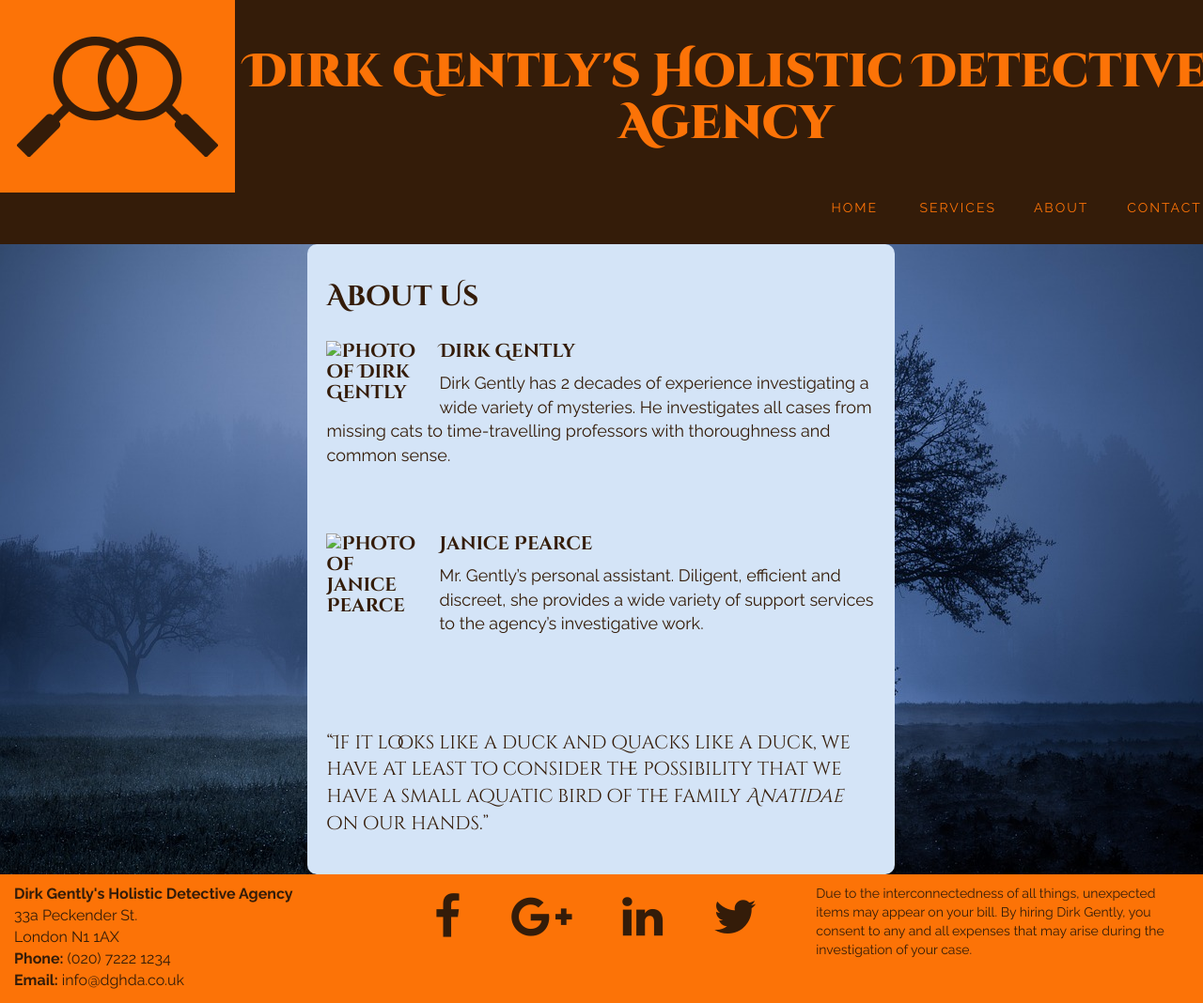
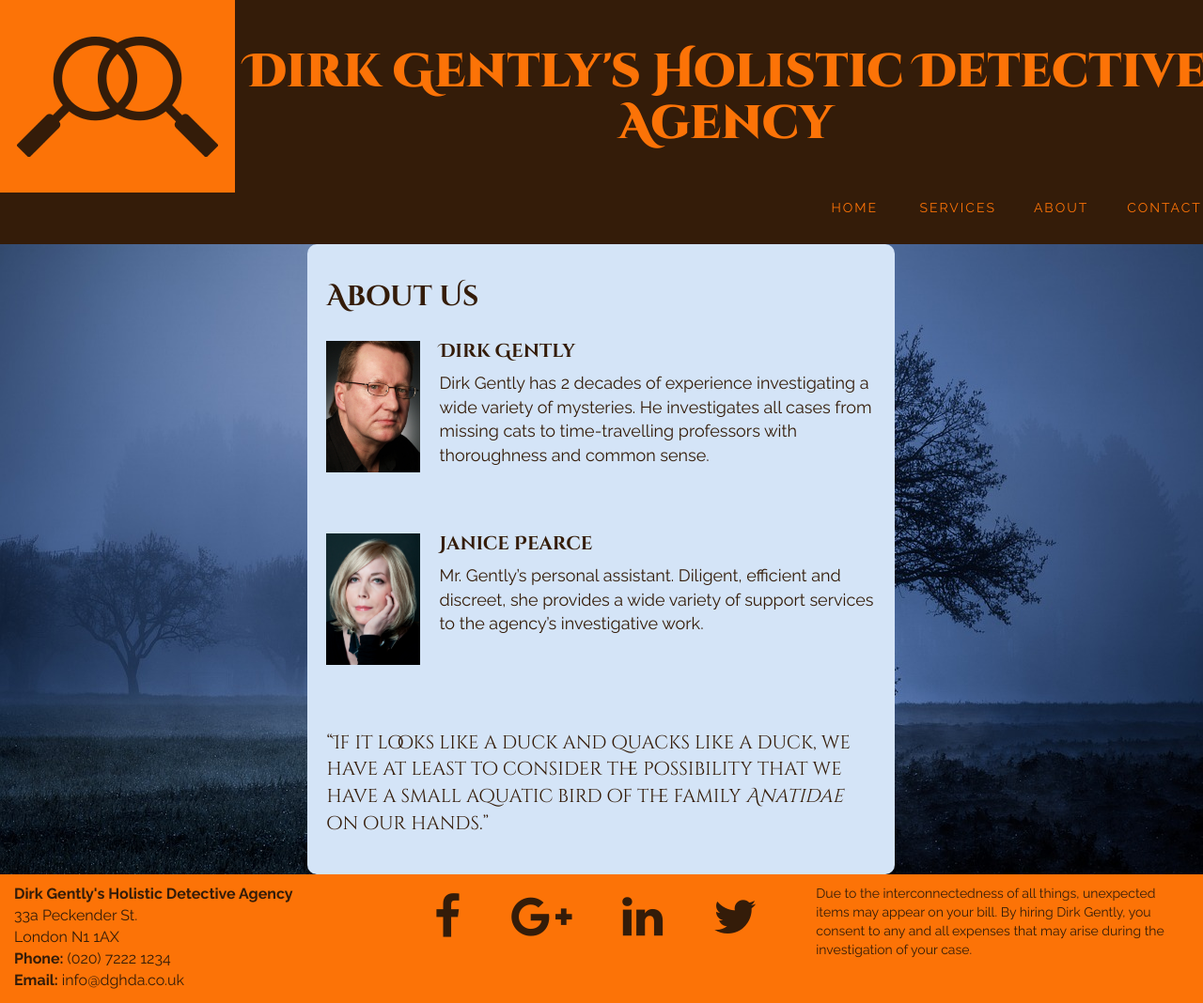
Before and after one commit to mavnn/dirk-gently, a plain HTML site: page about.html in a window 1280 px wide. Shown: the top 1068 px of the page at 94% size. Drawn offline with nearby package versions, Linux system fonts and the light colour scheme.

Commit message:
Fix image paths

```diff
--- a/about.html
+++ b/about.html
@@ -38,12 +38,12 @@
         <div class="container-fluid text-container">
         <div class="col-xs-12 col-sm-12 col-md-6 offset-md-3 text-box">
             <h2 class="page-title">About Us</h2>
-            <h3 class="title"><img src="images/dirk-headshot.jpg" alt="Photo of Dirk Gently" style="float:left;width:100px;margin-right:20px">Dirk Gently</h3>
+            <h3 class="title"><img src="assets/images/dirk-headshot.jpg" alt="Photo of Dirk Gently" style="float:left;width:100px;margin-right:20px">Dirk Gently</h3>
             <p class="body-text">
             Dirk Gently has 2 decades of experience investigating
             a wide variety of mysteries. He investigates all cases from missing cats
             to time-travelling professors with thoroughness and common sense.</p>
-            <h3 class="title" style="margin-top:70px"><img src="images/janice-headshot.jpg" alt="Photo of Janice Pearce" style="float:left;width:100px;margin-right:20px">Janice Pearce</h3>
+            <h3 class="title" style="margin-top:70px"><img src="assets/images/janice-headshot.jpg" alt="Photo of Janice Pearce" style="float:left;width:100px;margin-right:20px">Janice Pearce</h3>
             <p class="body-text">Mr. Gently&rsquo;s personal assistant. Diligent, efficient
             and discreet, she provides a wide variety of support services to the
             agency&rsquo;s investigative work.</p>
```
